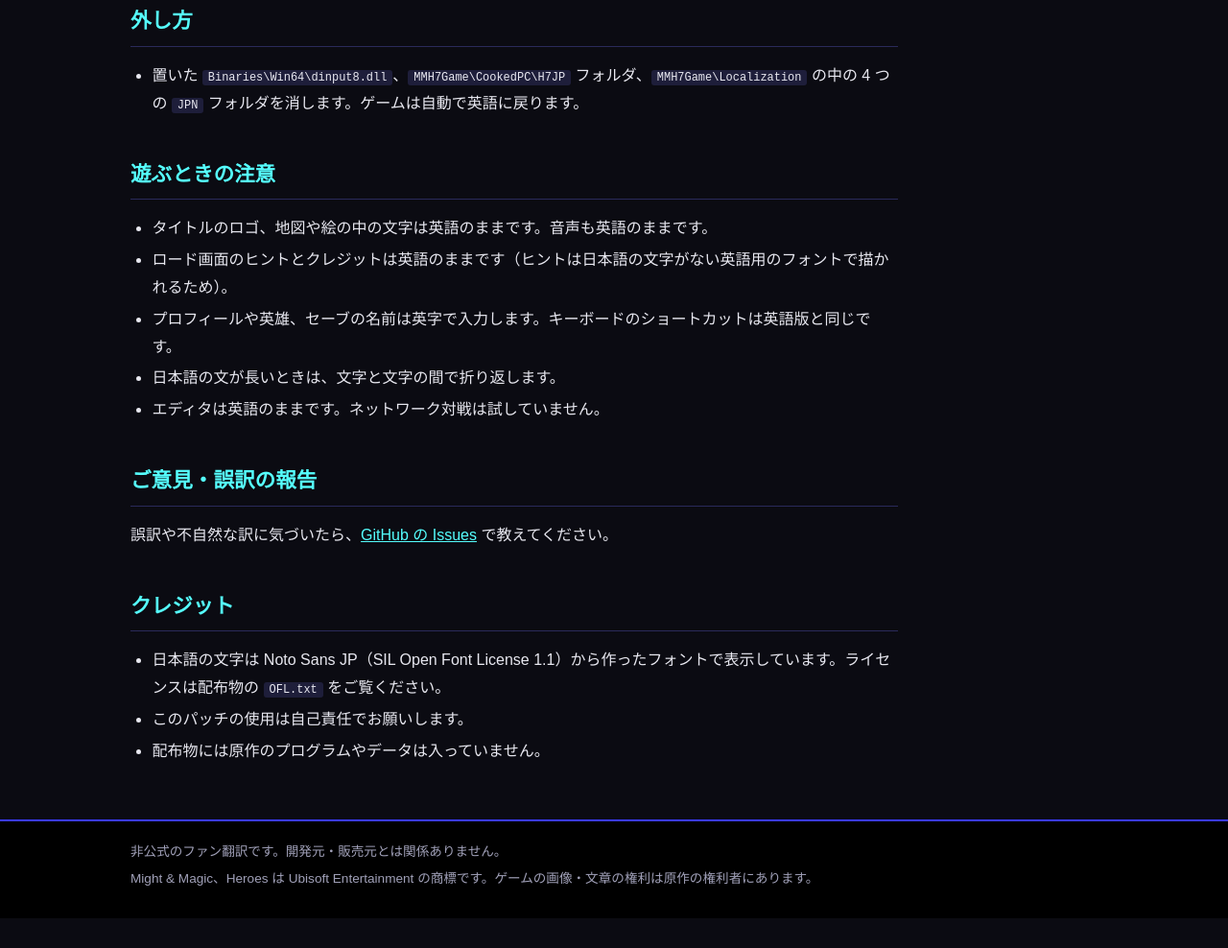
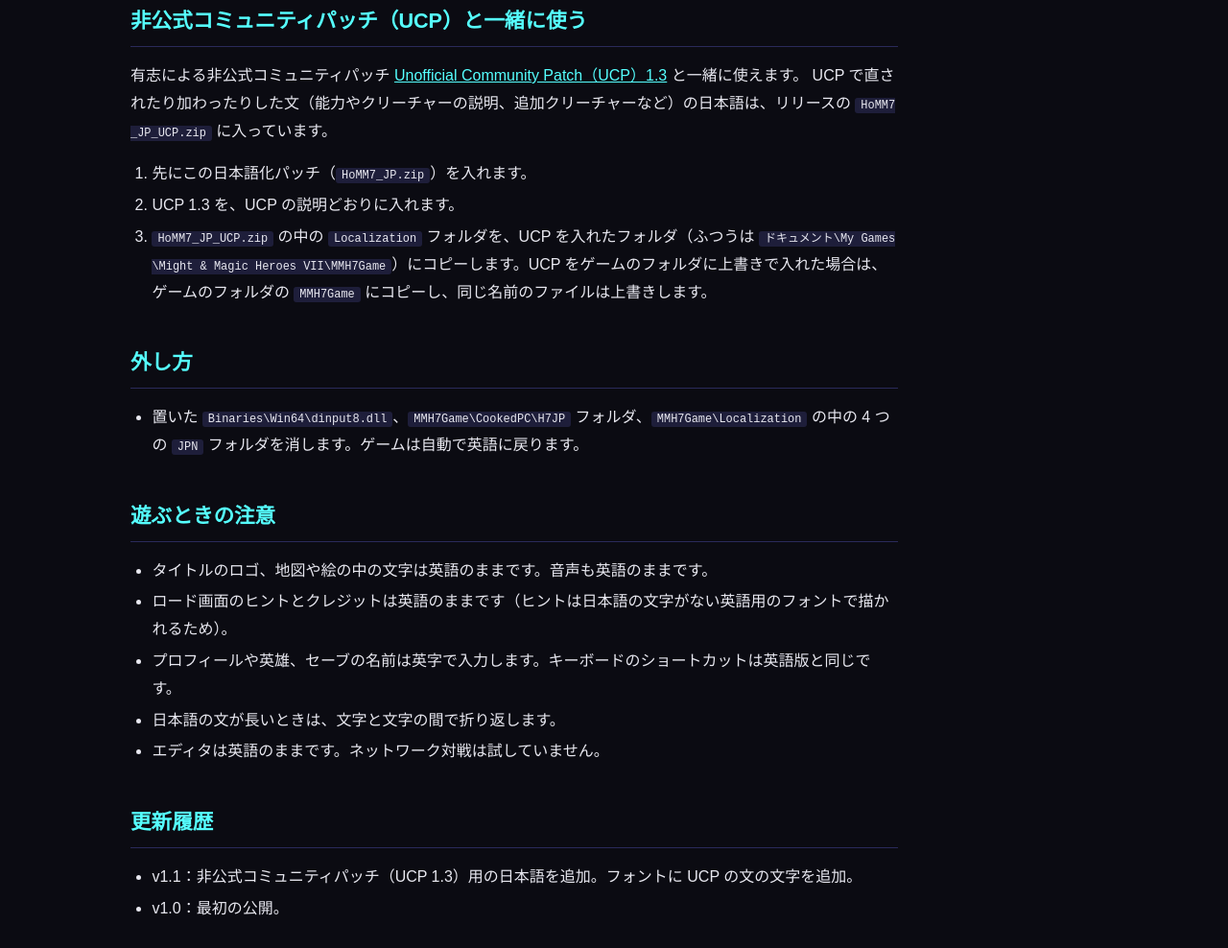
Before and after one commit to higesho/homm-ja, a plain HTML site: page docs/homm7/index.html in a window 1280 px wide. Shown: the part 1924-2912 px from the top of the page at 96% size. Before the commit the page ends 2881 px from the top, so only its background shows below. Drawn offline with Linux system fonts and the light colour scheme.

Commit message:
ヒーローズ7 v1.1: 非公式コミュニティパッチ（UCP 1.3）用の日本語を追加
Co-Authored-By: Claude Opus 5.5 <noreply@anthropic.com>

```diff
--- a/docs/homm7/index.html
+++ b/docs/homm7/index.html
@@ -24,7 +24,7 @@
 メニューや設定、ヘルプやツールチップ、戦闘ログ、クリーチャー・能力・呪文・技能・アーティファクト・建物の名前と説明、英雄の経歴、ヒーローペディアに加えて、
 影の評議会と各勢力のキャンペーン、拡張「炎の試練（Trial by Fire）」と「失われた物語」の会話と物語、ムービーの字幕、付属のシナリオの文章まで日本語にしています。
 ゲームのフォルダにファイルを置くだけで日本語になり、消せば英語に戻ります。</p>
-<p><a class="dl" href="https://github.com/higesho/homm-ja/releases/tag/homm7-v1.0">ダウンロード（GitHub）</a></p>
+<p><a class="dl" href="https://github.com/higesho/homm-ja/releases/tag/homm7-v1.1">ダウンロード（GitHub）</a></p>
 </section>
 
 <div class="text">
@@ -61,6 +61,15 @@
 <li><code>Binaries\Win64\dinput8.dll</code>：起動時にゲームを日本語にし、ムービーの字幕に日本語のフォントを使わせる小さなプログラムです。</li>
 </ul>
 
+<h2>非公式コミュニティパッチ（UCP）と一緒に使う</h2>
+<p>有志による非公式コミュニティパッチ <a href="https://www.moddb.com/mods/unoffical-community-mod-ucp">Unofficial Community Patch（UCP）1.3</a> と一緒に使えます。
+UCP で直されたり加わったりした文（能力やクリーチャーの説明、追加クリーチャーなど）の日本語は、リリースの <code>HoMM7_JP_UCP.zip</code> に入っています。</p>
+<ol>
+<li>先にこの日本語化パッチ（<code>HoMM7_JP.zip</code>）を入れます。</li>
+<li>UCP 1.3 を、UCP の説明どおりに入れます。</li>
+<li><code>HoMM7_JP_UCP.zip</code> の中の <code>Localization</code> フォルダを、UCP を入れたフォルダ（ふつうは <code>ドキュメント\My Games\Might &amp; Magic Heroes VII\MMH7Game</code>）にコピーします。UCP をゲームのフォルダに上書きで入れた場合は、ゲームのフォルダの <code>MMH7Game</code> にコピーし、同じ名前のファイルは上書きします。</li>
+</ol>
+
 <h2>外し方</h2>
 <ul>
 <li>置いた <code>Binaries\Win64\dinput8.dll</code>、<code>MMH7Game\CookedPC\H7JP</code> フォルダ、<code>MMH7Game\Localization</code> の中の 4 つの <code>JPN</code> フォルダを消します。ゲームは自動で英語に戻ります。</li>
@@ -73,6 +82,12 @@
 <li>プロフィールや英雄、セーブの名前は英字で入力します。キーボードのショートカットは英語版と同じです。</li>
 <li>日本語の文が長いときは、文字と文字の間で折り返します。</li>
 <li>エディタは英語のままです。ネットワーク対戦は試していません。</li>
+</ul>
+
+<h2>更新履歴</h2>
+<ul>
+<li>v1.1：非公式コミュニティパッチ（UCP 1.3）用の日本語を追加。フォントに UCP の文の文字を追加。</li>
+<li>v1.0：最初の公開。</li>
 </ul>
 
 <h2>ご意見・誤訳の報告</h2>
```
Also changed, not shown: 1 other file.
